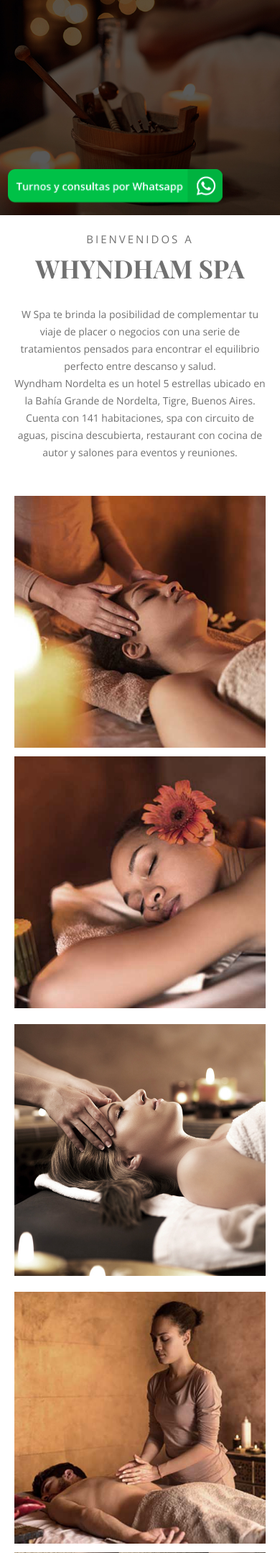
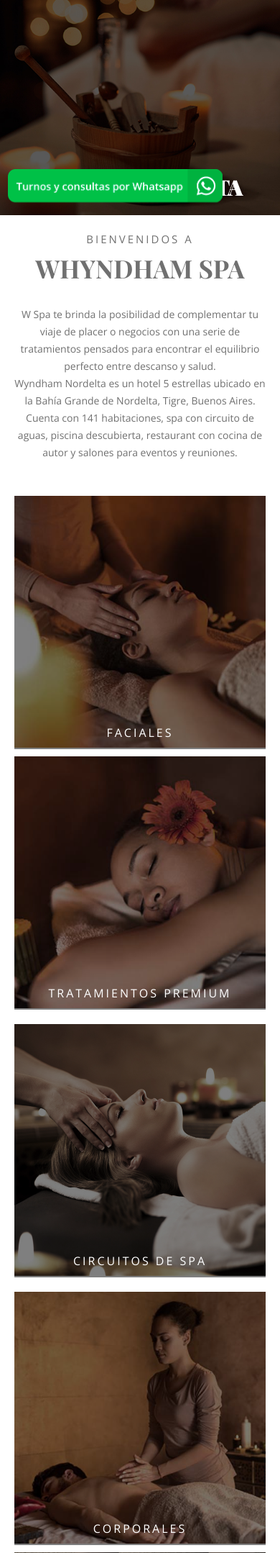
Before and after one commit to ximepaparella/wspa, a PHP site: page / in a window 390 px wide. Shown: the part 550-2708 px from the top of the page at 72% size. Run offline with PHP 8.4, Linux system fonts and the light colour scheme; some libraries are stand-ins or nearby versions.

Commit message:
Fix de text y hover

```diff
--- a/css/site.css
+++ b/css/site.css
@@ -1466,6 +1466,12 @@
   width: 100%;
 }
 
+.bxslider a {
+  display: block;
+  width: 100%;
+  height: 100%;
+}
+
 ul.bxslider {
   list-style: none;
 }
@@ -1672,6 +1678,22 @@
     margin-top: 0;
   }
   .--text {
+    width: 100%;
+    border: 0;
+    top: initial;
+    left: 0;
+    bottom: 0;
+    padding: 0.9375em;
+  }
+  .--text h2 {
+    font-size: 1.875rem;
+    line-height: 2.3125rem;
+    margin-bottom: 0;
+  }
+  .--text p {
+    display: none;
+  }
+  .--text .com-button {
     display: none;
   }
 }
@@ -2648,6 +2670,33 @@
   .com-grid-item {
     margin: 0.625em 0 !important;
   }
+  .com-grid-item .--description {
+    cursor: pointer;
+    position: absolute;
+    background-color: rgba(0, 0, 0, 0.5);
+    color: #A3A9B2;
+    width: 100%;
+    height: 100%;
+    top: 0;
+    left: 0;
+    display: -webkit-box;
+    display: -ms-flexbox;
+    display: flex;
+    -webkit-box-align: end;
+        -ms-flex-align: end;
+            align-items: flex-end;
+    -webkit-box-pack: center;
+        -ms-flex-pack: center;
+            justify-content: center;
+    -webkit-transition: all .5s ease-out;
+    transition: all .5s ease-out;
+  }
+  .com-grid-item .--description h3 {
+    color: #FFF;
+    text-align: center;
+    padding-bottom: 0.9375em;
+    letter-spacing: 3px;
+  }
 }
 
 .com-icon-text {
--- a/index.html
+++ b/index.html
@@ -177,11 +177,12 @@
     <div class="bxslider">
         <!-- SLIDE 1 -->
         <div>
+            <a href="circuitos-de-spa.html">
             <picture>
                 <source srcset="img/slides/slide-mobile-1.jpg" media="(max-width: 600px)" />
                 <img src="img/slides/slide-1.jpg" alt="example" />
             </picture>
-
+            </a>
             <div class="--text">
                 <h2>DÍA DE SPA EXIMIA</h2>
                 <p>Te invitamos a disfrutar de una propuesta única pensada
@@ -195,10 +196,12 @@
 
         <!-- SLIDE 2 -->
         <div>
+            <a href="circuitos-de-spa.html">
             <picture>
                 <source srcset="img/slides/slide-mobile-2.jpg" media="(max-width: 600px)" />
                 <img src="img/slides/slide-2.jpg" alt="example" />
             </picture>
+            </a>
             <div class="--text">
                 <h2>FLORES DEL DELTA</h2>
                 <p>Te invitamos a disfrutar de una propuesta única pensada
```
Also changed, not shown: css/components/_com-grid-item.scss (+23 -0 lines), css/modules/_mod-slider.scss (+24 -1 lines), 1 other file.
